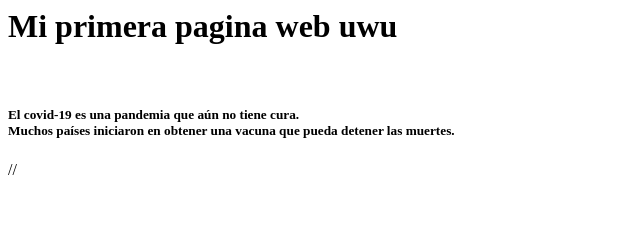
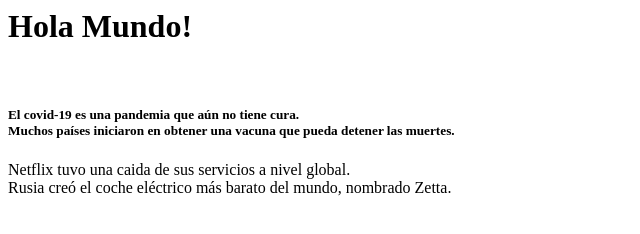
Before and after one commit to Jho-coder/Proyecto-Jonatan, a plain HTML site: page Index.html in a window 1280 px wide. Shown: the whole page, without its empty margins (0-640 px from the left). Drawn offline with Linux system fonts and the light colour scheme.

Commit message:
Update Index.html

```diff
--- a/Index.html
+++ b/Index.html
@@ -1,15 +1,14 @@
 <html>
 	<head>
 		<title>
-			Hola Mundo!
+			Mi primer pagina web
 		</title>
 	</head>
 	<body>
-		<h1>	Mi primera pagina web uwu	</h1>
+		<h1> Hola Mundo! </h1>
     <br>
     <h5>  El covid-19 es una pandemia que aún no tiene cura.<br> Muchos países iniciaron en obtener una vacuna que pueda detener las muertes. </h5>
-    //<h7>
 
-
+		<h7>  Netflix tuvo una caida de sus servicios a nivel global.<br>Rusia creó el coche eléctrico más barato del mundo, nombrado Zetta. </h7>
 	</body>
 </html>
```
